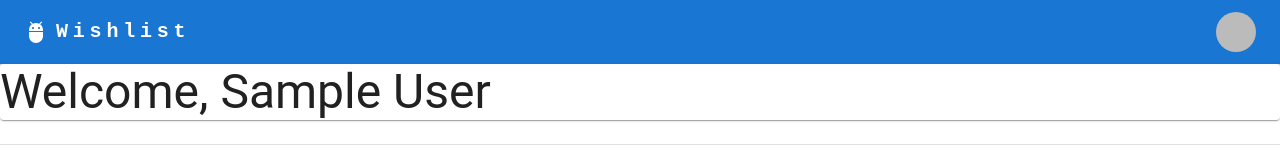
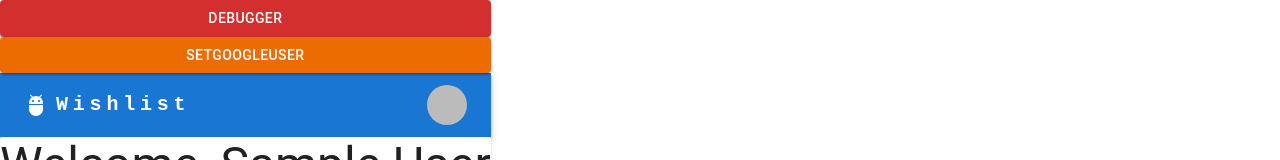
Before and after one commit to TomasioLT/wishlist, a React (Create React App) app: page /wishlist/account in a window 1280 px wide. Shown: the top 160 px of the page. Built offline with nearby package versions, Linux system fonts and the light colour scheme; no server answers; the database is empty; sample sign-in values are in the browser's storage.

Commit message:
update to git

```diff
--- a/src/App.js
+++ b/src/App.js
@@ -4,9 +4,30 @@ import Account from "./pages/Account";
 import ProtectedRoute from "./components/ProtectedRoute";
 import Admin from "./pages/Admin";
 import ProtectedAdmin from "./components/ProtectedAdmin";
+import { useEffect, useState } from "react";
+import { Button } from "@mui/material";
+import { UserAuth } from "./context/AuthContext";
 
 function App() {
+  const { user } = UserAuth();
+  const { googleUser, setGoogleUser } = useState([]);
+  const handleClick = () => {
+    console.log("click debuger:");
+    console.log(user);
+    console.log(googleUser);
+  };
+  const handleGoogleUser = () => {
+    setGoogleUser(user);
+  };
+
   return (
+    <div style={{ display: "flex", flexDirection: "column" }}>
+      <Button color="error" variant="contained" onClick={handleClick}>
+        DEBUGGER
+      </Button>
+      <Button color="warning" variant="contained" onClick={handleGoogleUser}>
+        setGoogleUser
+      </Button>
       <Routes>
         <Route path="/wishlist" element={<SignInSide />} />
 
@@ -27,6 +48,7 @@ function App() {
           }
         />
       </Routes>
+    </div>
   );
 }
 
--- a/src/components/SignInSide.jsx
+++ b/src/components/SignInSide.jsx
@@ -61,10 +61,9 @@ export default function SignInSide() {
   const currentUser = async () => {
     const q = query(collection(db, "users"), where("uid", "==", user.uid));
     const querySnapshot = await getDocs(q);
-    querySnapshot.forEach((doc) => {
-      console.log(doc.id, " => ", doc.data());
-      setGoogleUser(doc.data());
-    });
+    // querySnapshot.forEach((doc) => {
+    //   // setGoogleUser(doc.data());
+    // });
   };
 
   return (
--- a/src/pages/Account.jsx
+++ b/src/pages/Account.jsx
@@ -55,8 +55,6 @@ const Account = () => {
   };
   // Read todo from firebase
   useEffect(() => {
-    console.log("mes jau esame prisijunge!");
-    console.log(location);
     snapData();
     const unsubscribe = onSnapshot(q, (querySnapshot) => {
       let todosArr = [];
```
Lines whose indentation alone changed are shown as unchanged.
